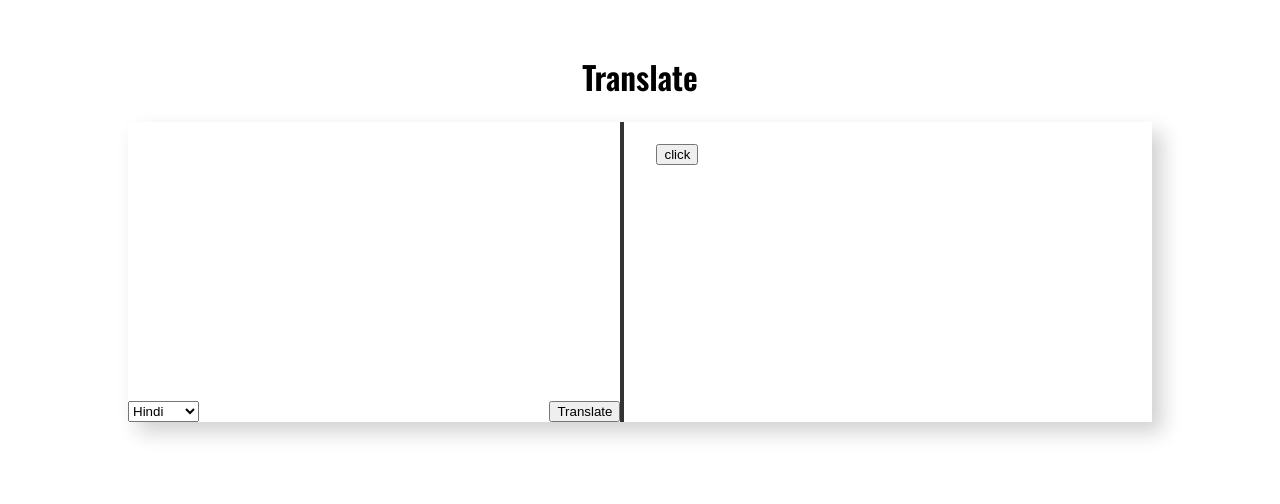
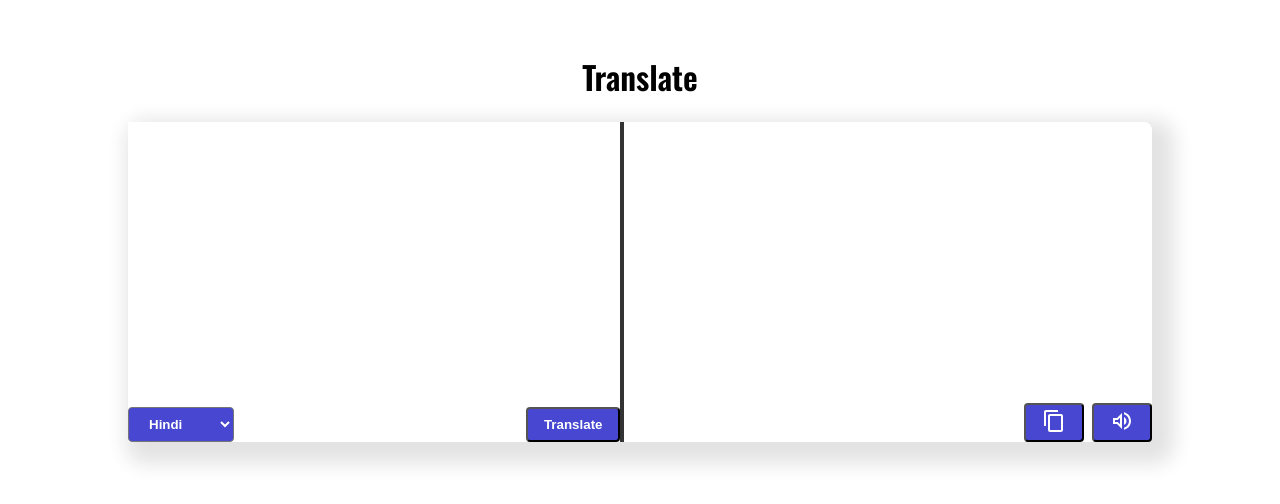
Before and after one commit to arushi082/LanguageLearning-App, a Django app: page /translate/ in a window 1280 px wide. Shown: the part 51-555 px from the top of the page. Run offline with Django 3.2, Linux system fonts and the light colour scheme.

Commit message:
update translation
updated ui of translations

```diff
--- a/Language/Login/static/Login/css/master.css
+++ b/Language/Login/static/Login/css/master.css
@@ -101,7 +101,8 @@ header {
   display: flex;
   width: 80%;
   justify-content: center;
-  box-shadow: 10px 10px 19px 0 rgba(26, 26, 26, 0.2);
+  box-shadow: 10px 10px 19px 12px rgba(26, 26, 26, 0.12);
+  border-radius: 0.5rem;
 }
 
 .translation__box > * {
@@ -109,7 +110,7 @@ header {
 }
 
 .translation__input {
-  min-height: 300px;
+  min-height: 320px;
   position: relative;
   border-right: solid 4px #333333;
 }
@@ -130,6 +131,14 @@ header {
   background: none;
 }
 
+.translation__input--items button, select {
+  background-color: #4747d1;
+  color: white;
+  padding: 0.5rem 1rem;
+  border-radius: 0.25rem;
+  font-weight: bold;
+}
+
 .translation__input--text {
   width: 100%;
   height: 100%;
@@ -138,10 +147,31 @@ header {
 }
 
 .translation__output {
+  position: relative;
   min-height: 300px;
   text-align: left;
   padding: 0 2rem;
   font-size: 1.2rem;
 }
 
+.translation__output--buttons {
+  position: absolute;
+  bottom: 0;
+  left: 0;
+  width: 100%;
+  display: flex;
+  justify-content: flex-end;
+}
+
+.translation__output--buttons button {
+  background-color: #4747d1;
+  padding: 0.25rem 1rem;
+  border-radius: 0.25rem;
+  font-weight: bold;
+}
+
+.translation__output--buttons button + button {
+  margin-left: 0.5rem;
+}
+
 /*# sourceMappingURL=master.css.map */
--- a/Language/Login/static/Login/scss/_translation.scss
+++ b/Language/Login/static/Login/scss/_translation.scss
@@ -2,7 +2,8 @@
   display: flex;
   width: 80%;
   justify-content: center;
-  box-shadow: 10px 10px 19px 0 hsla(0, 0%, 10%, 0.2);
+  box-shadow: 10px 10px 19px 12px hsla(0, 0%, 10%, 0.12);
+  border-radius: .5rem;
 }
 
 .translation__box>*{
@@ -10,7 +11,7 @@
 }
 
 .translation__input{
-  min-height: 300px;
+  min-height: 320px;
   position: relative;
   border-right: solid 4px hsl(0, 0%, 20%);
 }
@@ -32,6 +33,14 @@
   background: none;
 }
 
+.translation__input--items button, select{
+  background-color: hsl(240, 60%, 55%);
+  color: white;
+  padding: .5rem 1rem;
+  border-radius: .25rem;
+  font-weight: bold;
+}
+
 .translation__input--text{
   width: 100%;
   height: 100%;
@@ -40,8 +49,30 @@
 }
 
 .translation__output{
+  position: relative;
   min-height: 300px;
   text-align: left;
   padding: 0 2rem;
   font-size: 1.2rem;
 }
+
+.translation__output--buttons{
+  position: absolute;
+  bottom: 0;
+  left: 0;
+  width: 100%;
+  display: flex;
+  justify-content: flex-end;
+}
+
+.translation__output--buttons button{
+  background-color: hsl(240, 60%, 55%);
+  padding: .25rem 1rem;
+  border-radius: .25rem;
+  font-weight: bold;
+}
+
+
+.translation__output--buttons button + button{
+  margin-left: .5rem;
+}
--- a/Language/Translate/Templates/translate/index.html
+++ b/Language/Translate/Templates/translate/index.html
@@ -1,5 +1,5 @@
 {% extends 'Login/base.html' %}
-
+  {% load static %}
   {% block content %}
 
   <!--CTA-->
@@ -23,7 +23,10 @@
 
       <div class="translation__output">
         <p  id="output"></p>
-        <button name="speak" id="speak">click</button>
+        <div class="translation__output--buttons">
+          <button name="copy" id="copy"><img src="{% static 'Login/image/icon-copy.svg' %}" alt="copy"></button>
+          <button name="speak" id="speak"><img src="{% static 'Login/image/icon-volume.svg' %}" alt="speak"></button>
+        </div>
       </div>
     </div>
   <!-- XXX: http://127.0.0.1:8000/translate/translate/?translate=hello&language=hindi -->
@@ -34,15 +37,19 @@
     const inputLanguage = document.querySelector("#input-language")
     const output = document.querySelector("#output")
     const speaker = document.querySelector("#speak")
+    const copy = document.querySelector("#copy")
 
     let speech = new SpeechSynthesisUtterance();
 
+    copy.addEventListener("click", ()=>{
+      const text = output.textContent
+      var promise = navigator.clipboard.writeText(text)
+    })
 
-    console.log(speaker);
     speaker.addEventListener("click", ()=>{
       speech.lang = inputLanguage.value
       console.log("hello");
-      speech.text = output.textContent;
+      speech.text = output.textContent
       window.speechSynthesis.speak(speech)
     })
 
@@ -51,6 +58,7 @@
       output.innerHTML += `<p>${data}</p>`
     }
 
+    console.log()
     form.addEventListener("submit",async (e)=>{
       console.log(text.value);
       e.preventDefault()
```
Also changed, not shown: Language/Login/static/Login/image/New folder/icon-copy.svg (added), Language/Login/static/Login/image/New folder/icon-volume.svg (added), Language/Login/static/Login/image/icon-copy.svg (added), Language/Login/static/Login/image/icon-volume.svg (added), Language/Login/static/Login/image/logo.svg (deleted), 1 other file.
